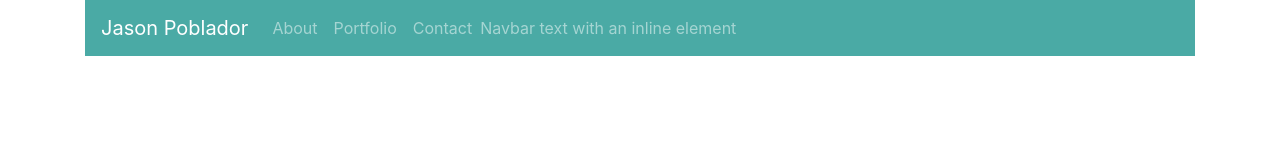
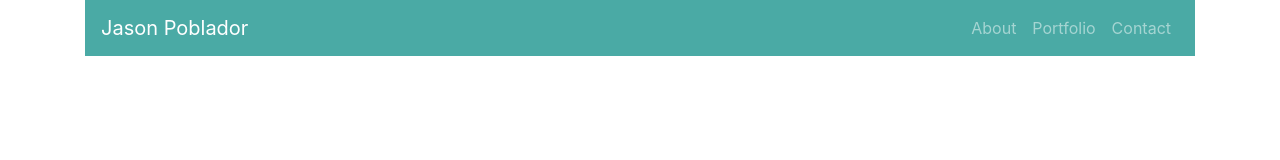
Before and after one commit to JasonPob/Bootstrap-Portfolio, a plain HTML site: page index.html in a window 1280 px wide. Drawn offline with nearby package versions, Linux system fonts and the light colour scheme.

Commit message:
Fixed Navbar

```diff
--- a/index.html
+++ b/index.html
@@ -16,11 +16,13 @@
     <!--Navbar-->
     <nav class="navbar navbar-expand-lg navbar-dark" style="background-color:#4aaaa5">
       <a class="navbar-brand" href="index.html">Jason Poblador</a>
-        <button class="navbar-toggler" type="button" data-toggle="collapse" data-target="#navbarNav" aria-controls="navbarNav" aria-expanded="false" aria-label="Toggle navigation">
+      <button class="navbar-toggler" type="button" data-toggle="collapse" data-target="#navbarNav"
+        aria-controls="navbarNav" aria-expanded="false" aria-label="Toggle navigation">
         <span class="navbar-toggler-icon"></span>
       </button>
-        <div class="collapse navbar-collapse" id="navbarNav">
-          <ul class="navbar-nav">
+
+
+      <ul class="navbar-nav ml-auto">
         <li class="nav-item">
           <a class="nav-link" href="index.html">About</a>
         </li>
@@ -31,9 +33,6 @@
           <a class="nav-link" href="contact.html">Contact</a>
         </li>
       </ul>
-          <span class="navbar-text">
-              Navbar text with an inline element
-            </span>
   </div>
   </nav>
 
```
Lines whose indentation alone changed are shown as unchanged.
